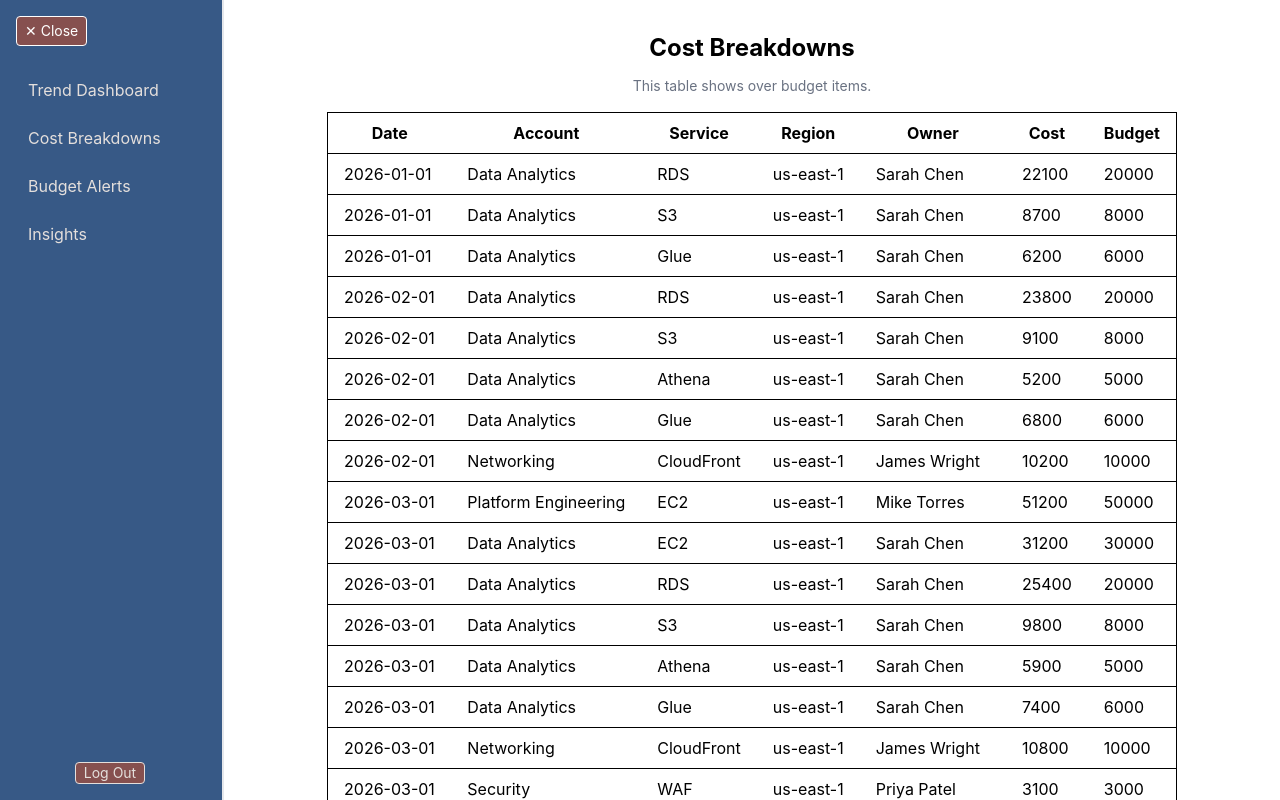
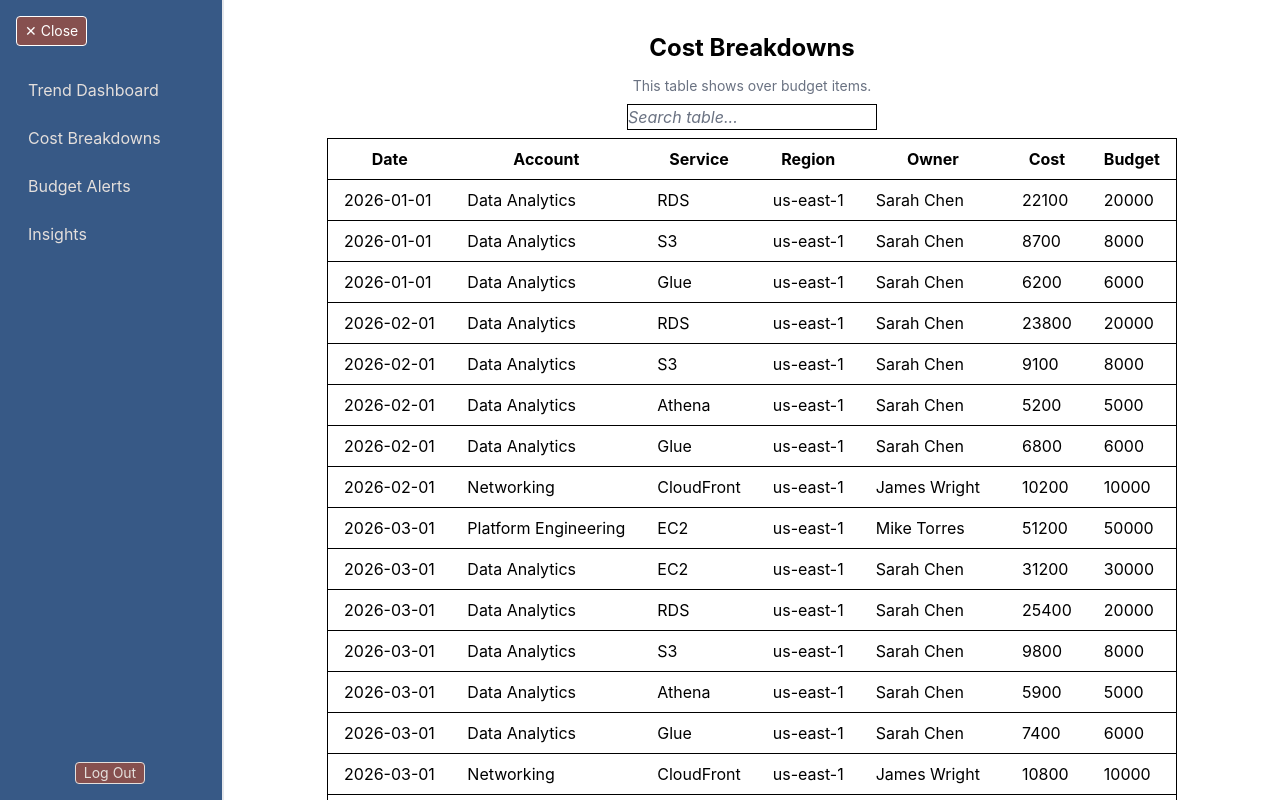
Before and after one commit to ward438/executiveDash, a React (Vite) app: page / in a window 1280 px wide. Both pictures are taken after a click on the button "Cost Breakdowns". Shown: the top 800 px of the page. Built offline with nearby package versions, Linux system fonts and the light colour scheme.

Commit message:
updated input container. Now filters onm currentItems, usestoLower

```diff
--- a/src/charts/costBreakDownCharts/costBreakdownTable.tsx
+++ b/src/charts/costBreakDownCharts/costBreakdownTable.tsx
@@ -1,17 +1,32 @@
+import { useState } from "react";
+
 export const CostBreakdownsTable = ({ currentItems, page, totalPages, handlePageChange }: {
     currentItems: any[];
     page: number;
     totalPages: number;
     handlePageChange: (page: number) => void;
 }) => {
+    const [search, setSearch] = useState("");
+    const filteredItems = currentItems.filter((row) =>
+        Object.values(row).some((val) => String(val).toLowerCase().includes(search.toLowerCase()))
+    );
+
     return (
         <>
             <h1 className="text-2xl font-bold text-center p-8">Cost Breakdowns</h1>
             <div className="flex flex-col items-center justify-center -mt-5">
                 <table className="table-auto border">
                     <caption className="caption-top">
-                        <p className="text-sm text-gray-500 text-center mb-4">This table shows over budget items.</p>
+                        <p className="text-sm text-gray-500 text-center mb-2">This table shows over budget items.</p>
+                        <input
+                            className="placeholder:text-gray-500 placeholder:italic ... border mb-2"
+                            placeholder="Search table..."
+                            type="text"
+                            name="search"
+                            onChange={(e) => setSearch(e.target.value)}
+                        />
                     </caption>
+
                     <thead>
                         <tr className="border">
                             <th className="px-4 py-2">Date</th>
@@ -24,7 +39,7 @@ export const CostBreakdownsTable = ({ currentItems, page, totalPages, handlePage
                         </tr>
                     </thead>
                     <tbody>
-                        {currentItems.map((row, index) => (
+                        {filteredItems.map((row, index) => (
                             <tr key={index} className="border">
                                 <td className="px-4 py-2">{row.date}</td>
                                 <td className="px-4 py-2">{row.account_name}</td>
--- a/src/dashboards/costBreakdowns.tsx
+++ b/src/dashboards/costBreakdowns.tsx
@@ -11,12 +11,15 @@ export const CostBreakdowns = () => {
     const startIndex = (page - 1) * itemsPerPage;
     const currentItems = overBudgetItems.slice(startIndex, startIndex + itemsPerPage);
 
-    return (
+    return (<>
         <CostBreakdownsTable
             currentItems={currentItems}
             page={page}
             totalPages={totalPages}
             handlePageChange={handlePageChange}
         />
+        <h1 className="text-2xl font-bold text-center p-8">ToDo: filter and sort options</h1>
+    </>
+
     );
 }
```
